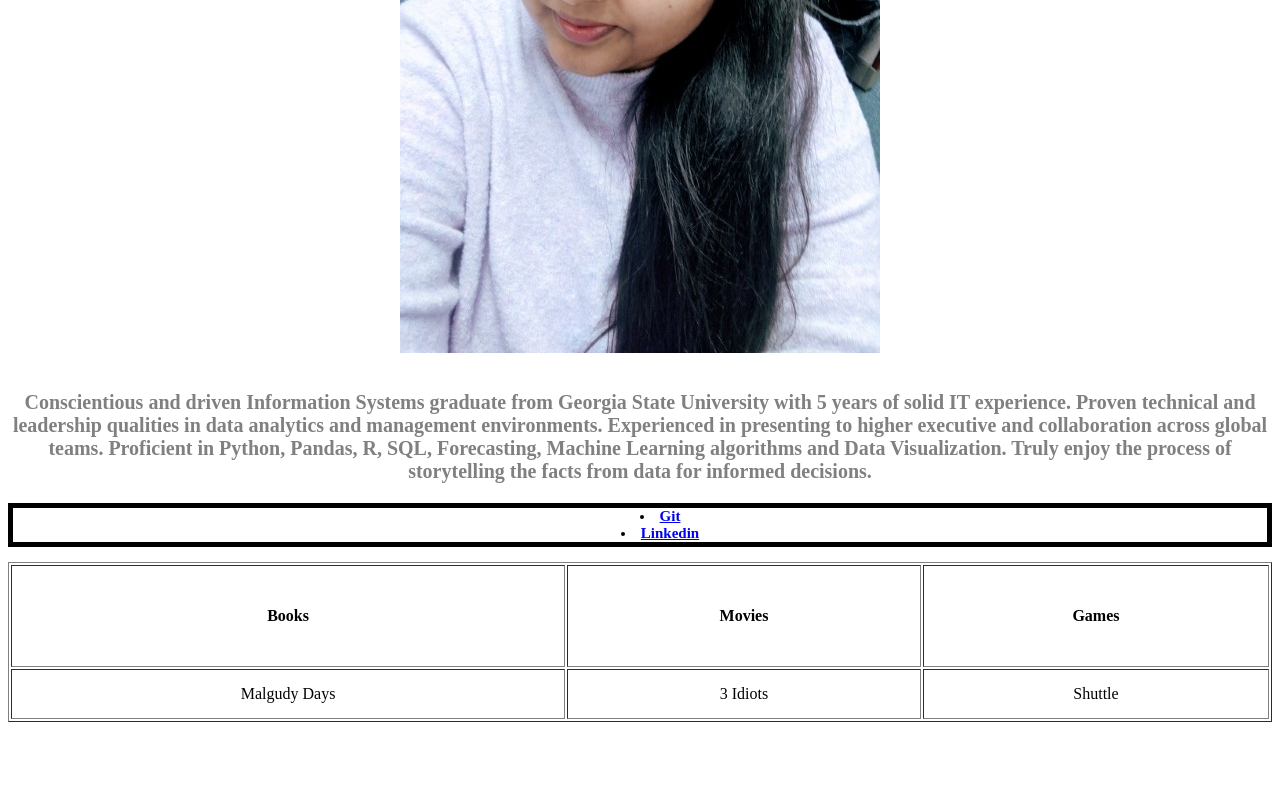
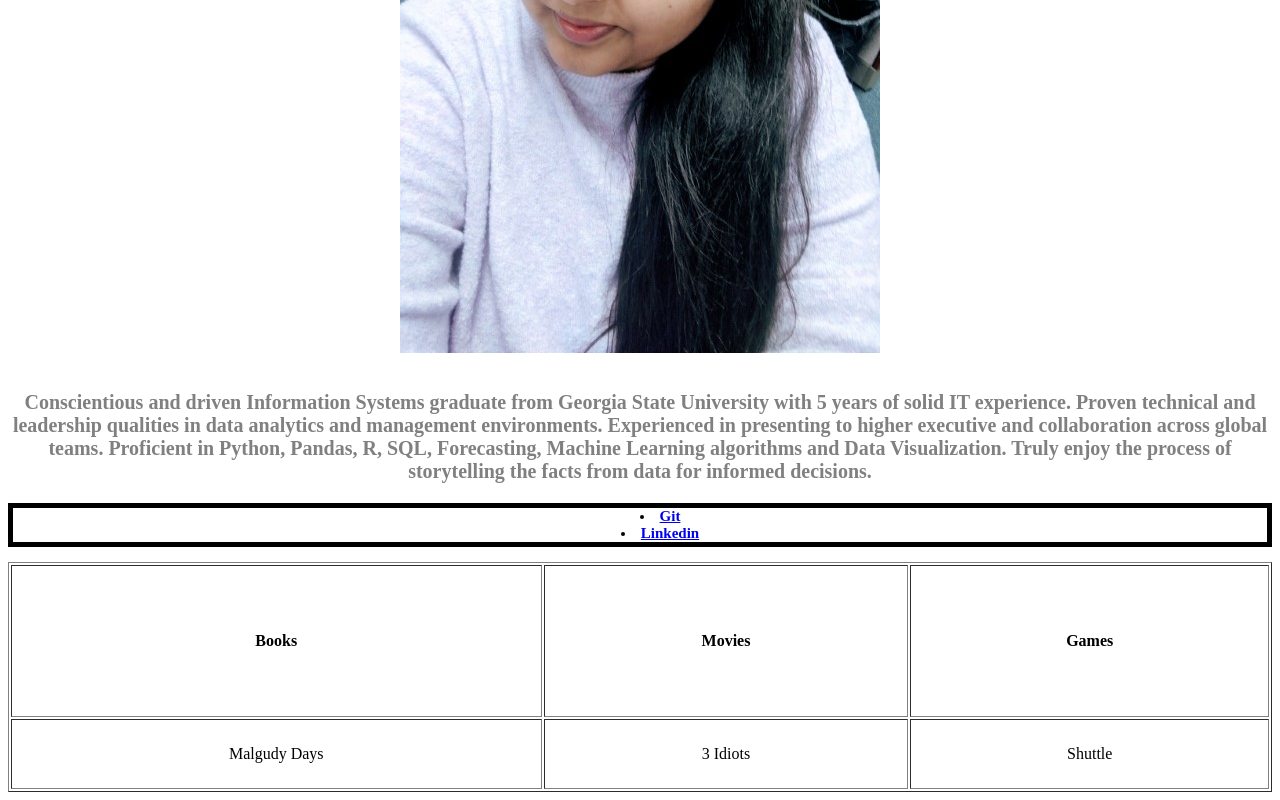
Before and after one commit to RanjaniAnjurVenkatraman/RanjaniAnjurVenkatraman.github.io, a plain HTML site: page index.html in a window 1280 px wide. Shown: the part 429-1229 px from the top of the page. Before the commit the page ends 1159 px from the top, so only its background shows below. Drawn offline with Linux system fonts and the light colour scheme.

Commit message:
Update index.html

```diff
--- a/index.html
+++ b/index.html
@@ -66,13 +66,13 @@
   width: 100%;
 }
    th {
-  height: 70px;
+  height: 100px;
      }
    td {
   text-align: center;
 }
  th, td {
-   padding: 15px;}
+   padding: 25px;}
 </style>
 </head>
 
```
